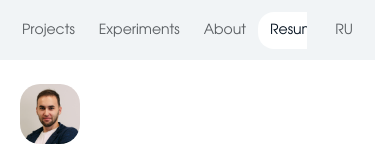
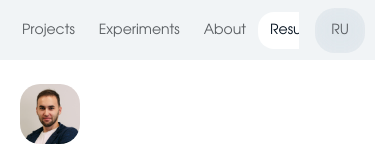
Before and after one commit to IvanMochalov/designers-portfolio, a React (Vite) app: page /resume in a window 390 px wide. Shown: the top 160 px of the page. Built offline with nearby package versions, Linux system fonts and the light colour scheme.

Commit message:
[dev]: Иконка PDF и чип языка  - У PDF-резюме на наведении появляется иконка загрузки;  - До 960px кнопка языка снова стеклянная пилюля в шапке сайта и кейса;

```diff
--- a/src/components/CaseHeader/CaseHeader.module.css
+++ b/src/components/CaseHeader/CaseHeader.module.css
@@ -90,8 +90,7 @@
   }
 
   .topbar > .back,
-  .topbar > .anchors,
-  .topbar > .locale {
+  .topbar > .anchors {
     background: transparent;
     backdrop-filter: none;
   }
@@ -133,9 +132,10 @@
 
   .topbar > .locale {
     flex: none;
-    height: 37px;
-    padding: 0;
-    border-radius: 16px;
+    padding: 4px;
+    border-radius: 20px;
+    background: rgba(200, 209, 219, 0.25);
+    backdrop-filter: blur(16px) saturate(1.5);
   }
 }
 
--- a/src/components/IdentityBlock/IdentityBlock.tsx
+++ b/src/components/IdentityBlock/IdentityBlock.tsx
@@ -37,6 +37,9 @@ export function IdentityBlock() {
         </div>
         <a className="button button-secondary" href={`${import.meta.env.BASE_URL}resume.pdf`} download>
           {ui.pdfResume}
+          <span className="button-icon" aria-hidden="true">
+            <img src={assetUrl("assets/download.svg")} alt="" />
+          </span>
         </a>
       </div>
     </section>
--- a/src/components/SiteFooter/SiteFooter.module.css
+++ b/src/components/SiteFooter/SiteFooter.module.css
@@ -10,8 +10,12 @@
 
 .grid {
   display: grid;
-  grid-template-columns: minmax(0, 560px) 264px minmax(0, 1fr);
+  grid-template-columns: minmax(0, 560px) minmax(0, 264px) auto;
   gap: 32px;
+}
+
+.brand {
+  min-width: 0;
 }
 
 .wordmark {
--- a/src/components/SiteHeader/SiteHeader.module.css
+++ b/src/components/SiteHeader/SiteHeader.module.css
@@ -105,10 +105,9 @@
   }
 
   .nav .end button {
-    height: 37px;
-    padding: 0;
-    border-radius: 16px;
-    background: transparent;
-    backdrop-filter: none;
+    padding: 4px;
+    border-radius: 20px;
+    background: rgba(200, 209, 219, 0.25);
+    backdrop-filter: blur(16px) saturate(1.5);
   }
 }
```
Also changed, not shown: src/assets/download.svg (added).
